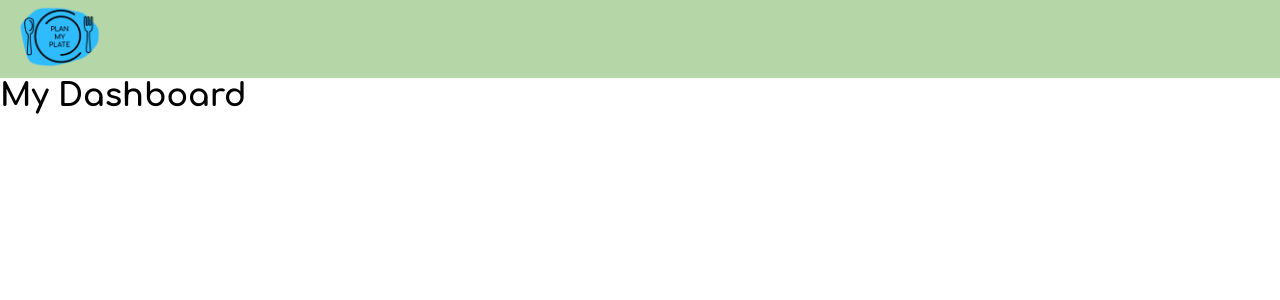
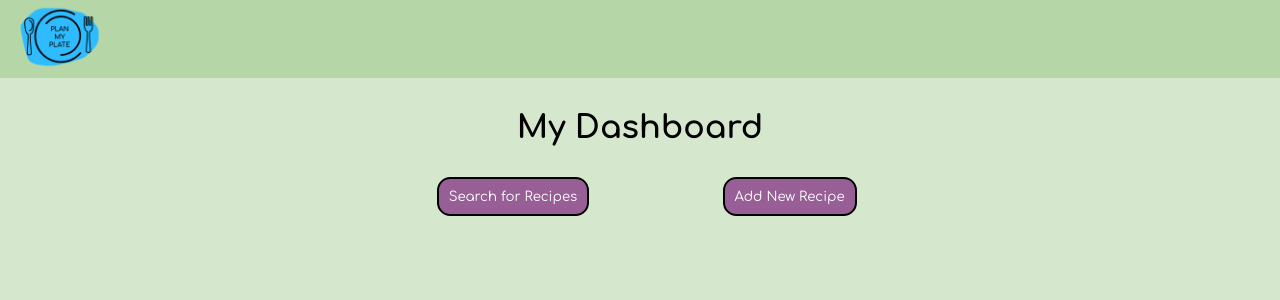
Before and after one commit to PlanMyPlate/pmp_fe, a React (Create React App) app: page /dashboard in a window 1280 px wide. Shown: the top 300 px of the page. Built offline with nearby package versions, Linux system fonts and the light colour scheme.

Commit message:
Basic Dashboard setup

```diff
--- a/src/App.css
+++ b/src/App.css
@@ -1,3 +1,7 @@
 * {
   font-family: 'Comfortaa', cursive;
 }
+
+body {
+  background-color: #b5d7a890;
+}
--- /dev/null
+++ b/src/components/Dashboard/Dashboard.css
@@ -0,0 +1,30 @@
+h1 {
+  padding: 1em;
+  text-align: center;
+}
+
+button {
+  padding: 0.75em;
+  color: white;
+  background-color: rgba(137, 64, 137, 0.807);
+  border-radius: 1em;
+  border-style: solid;
+  border-color: black;
+}
+
+button:hover {
+  cursor: pointer;
+}
+
+.buttons {
+  display: flex;
+  justify-content: center;
+}
+
+.search-button {
+  margin-right: 5em;
+}
+
+.add-button {
+  margin-left: 5em;
+}
--- a/src/components/Dashboard/Dashboard.js
+++ b/src/components/Dashboard/Dashboard.js
@@ -1,9 +1,19 @@
 import React from 'react';
+import { Link } from 'react-router-dom';
+import './Dashboard.css';
 
 function Dashboard() {
   return (
     <div>
       <h1>My Dashboard</h1>
+      <div className="buttons">
+        <Link to="/search">
+          <button className="search-button">Search for Recipes</button>
+        </Link>
+        <Link to="/recipe-form">
+          <button className="add-button">Add New Recipe</button>
+        </Link>
+      </div>
     </div>
   )
 }
```
